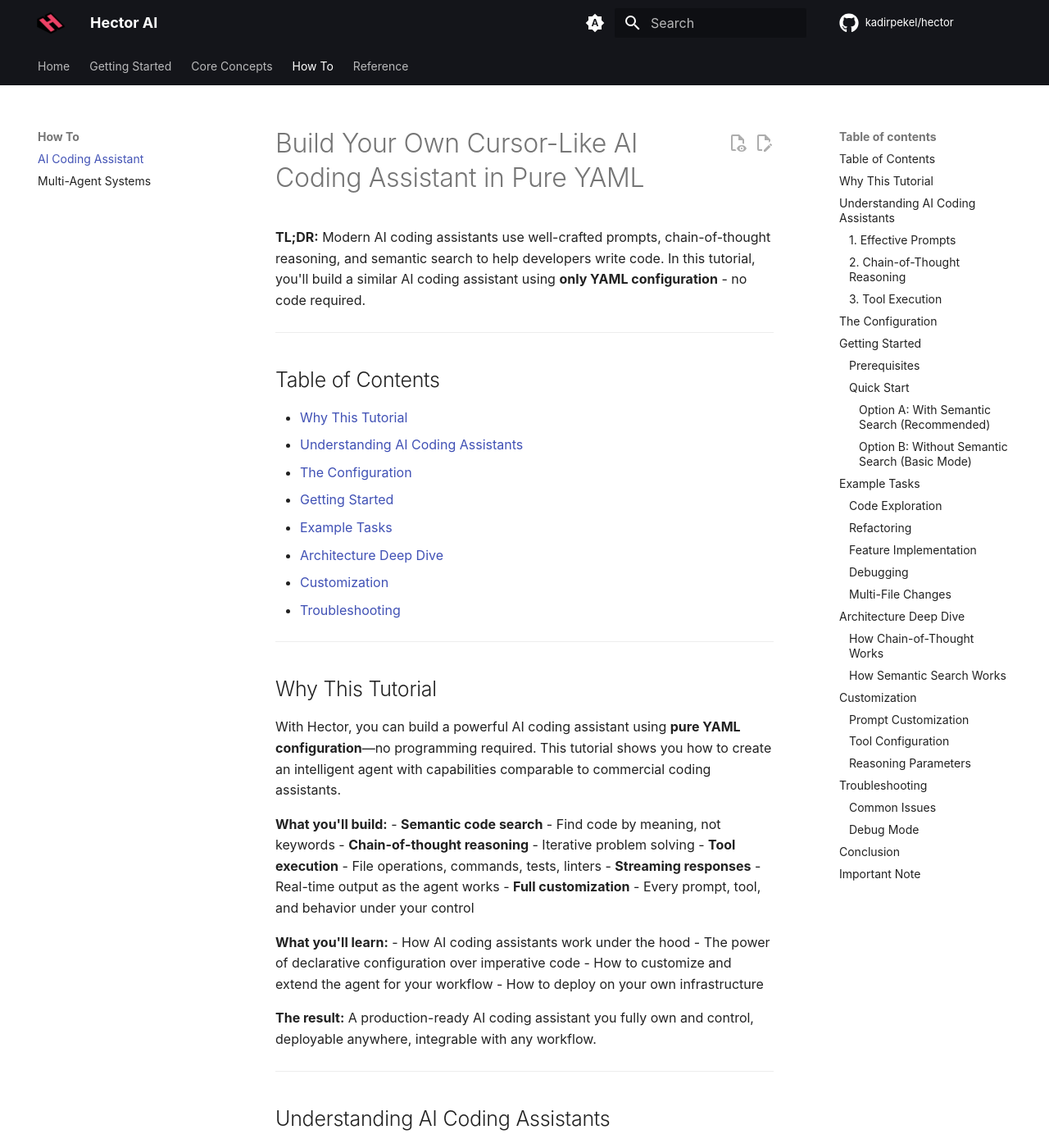
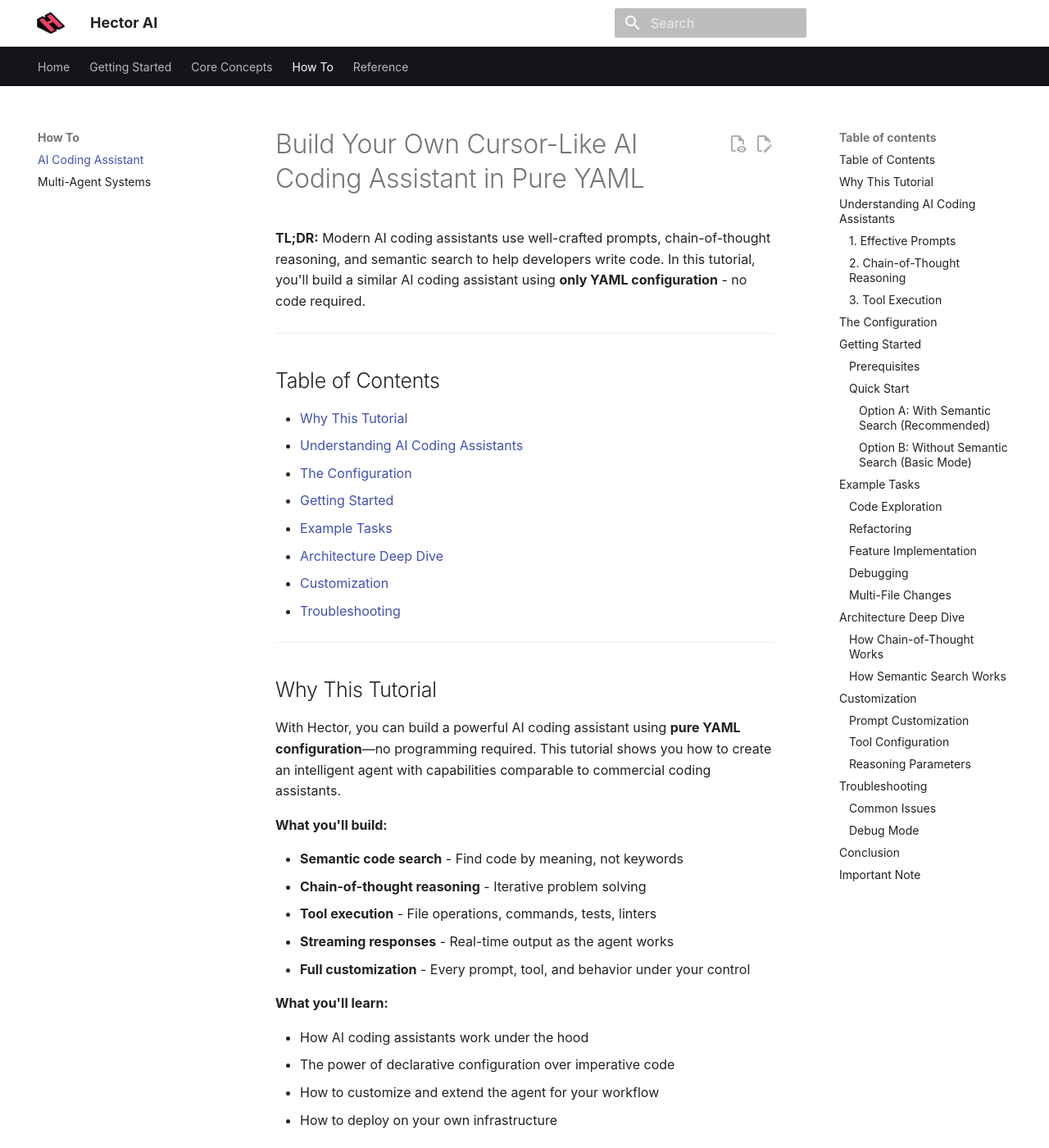
Before and after one commit to kadirpekel/hector, an MkDocs documentation site: the page built from docs/tutorial-cursor.md, in a window 1280 px wide and 1400 px high. Shown: the whole window at 82% size. Built offline with MkDocs 1.6.1 and Material for MkDocs 9.7.7, drawn with Linux system fonts in a browser that asks for light colours; comment, search, counter and statistics services are not loaded; some of the changed text lies outside the part shown.

Commit message:
docs update

```diff
--- a/docs/stylesheets/extra.css
+++ b/docs/stylesheets/extra.css
@@ -7,6 +7,24 @@
 /* Enhance logo visibility */
 .md-header__button.md-logo {
   padding: 0.2rem;
+}
+
+/* Lighten header background for better logo visibility */
+.md-header {
+  background-color: rgba(255, 255, 255, 0.95) !important;
+  backdrop-filter: blur(10px);
+  border-bottom: 1px solid rgba(0, 0, 0, 0.1);
+}
+
+/* Dark mode header adjustments */
+[data-md-color-scheme="slate"] .md-header {
+  background-color: rgba(30, 30, 30, 0.95) !important;
+  border-bottom: 1px solid rgba(255, 255, 255, 0.1);
+}
+
+/* Ensure header text remains readable */
+.md-header__title {
+  color: var(--md-default-fg-color) !important;
 }
 
 /* Dark mode adjustments for grid cards */
--- a/docs/tutorial-cursor.md
+++ b/docs/tutorial-cursor.md
@@ -27,6 +27,7 @@ description: Build a Cursor-like AI coding assistant with semantic search and ch
 With Hector, you can build a powerful AI coding assistant using **pure YAML configuration**—no programming required. This tutorial shows you how to create an intelligent agent with capabilities comparable to commercial coding assistants.
 
 **What you'll build:**
+
 - **Semantic code search** - Find code by meaning, not keywords
 - **Chain-of-thought reasoning** - Iterative problem solving
 - **Tool execution** - File operations, commands, tests, linters
@@ -34,6 +35,7 @@ With Hector, you can build a powerful AI coding assistant using **pure YAML conf
 - **Full customization** - Every prompt, tool, and behavior under your control
 
 **What you'll learn:**
+
 - How AI coding assistants work under the hood
 - The power of declarative configuration over imperative code
 - How to customize and extend the agent for your workflow
@@ -50,6 +52,7 @@ AI coding assistants rely on three core components:
 ### 1. Effective Prompts
 
 The system prompt establishes the agent as a "pair programmer" who takes action rather than just making suggestions. Key elements:
+
 - Defines the agent's role and behavior
 - Instructs to implement changes, not just suggest them
 - Emphasizes thoroughness and self-sufficiency
@@ -62,6 +65,7 @@ The agent iterates through a simple loop: generate response → execute tools
 ### 3. Tool Execution
 
 Essential capabilities that make the agent practical:
+
 - **Semantic Search** - Find relevant code by meaning, not keywords
 - **File Operations** - Read, write, and edit files precisely
 - **Command Execution** - Run tests, linters, build tools
```
Also changed, not shown: docs/mcp-custom-tools.md (+2 -0 lines).
